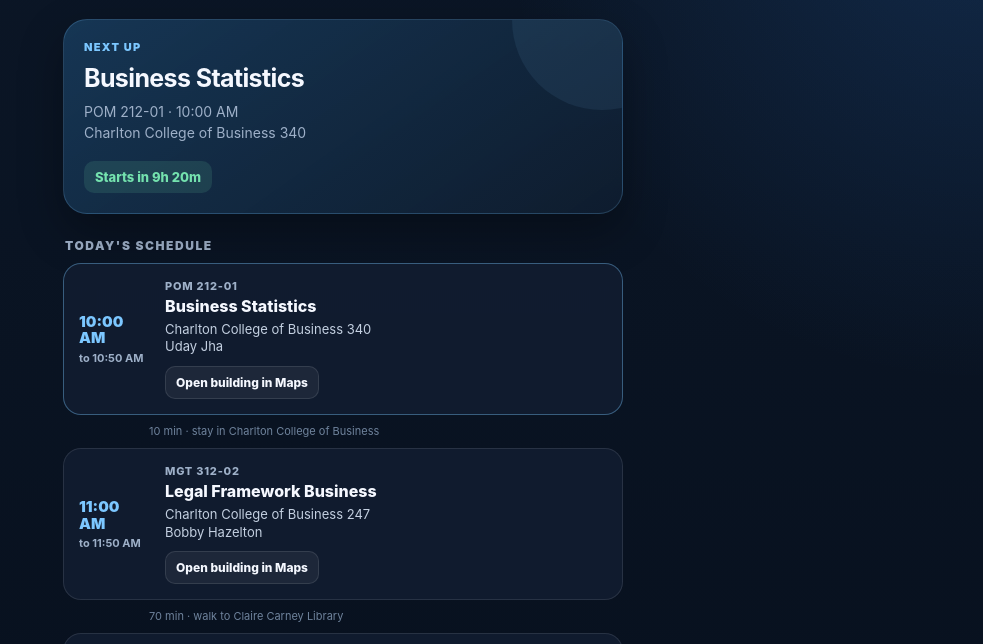
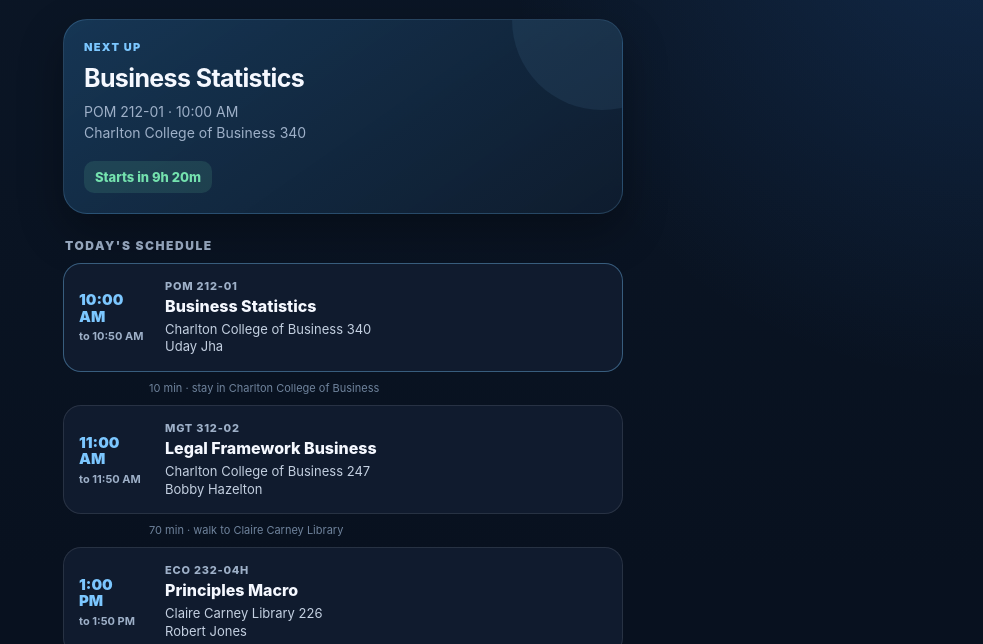
Before and after one commit to focustap/bensclassesapp, a plain HTML site: page index.html in a window 1280 px wide. Shown: the part 98-742 px from the top of the page, without its empty margins (297-1280 px from the left). Drawn offline with Linux system fonts and the light colour scheme.

Commit message:
Remove map buttons from class cards

```diff
--- a/index.html
+++ b/index.html
@@ -456,9 +456,6 @@
             <div class="course-code">${cls.code}${current ? " · NOW" : ""}</div>
             <div class="course-name">${cls.name}</div>
             <div class="location">${cls.room}<br>${cls.instructor}</div>
-            <div class="actions">
-              <a class="btn" href="${cls.map}" target="_blank" rel="noopener">Open building in Maps</a>
-            </div>
           </div>
         `;
         schedule.appendChild(card);
```
